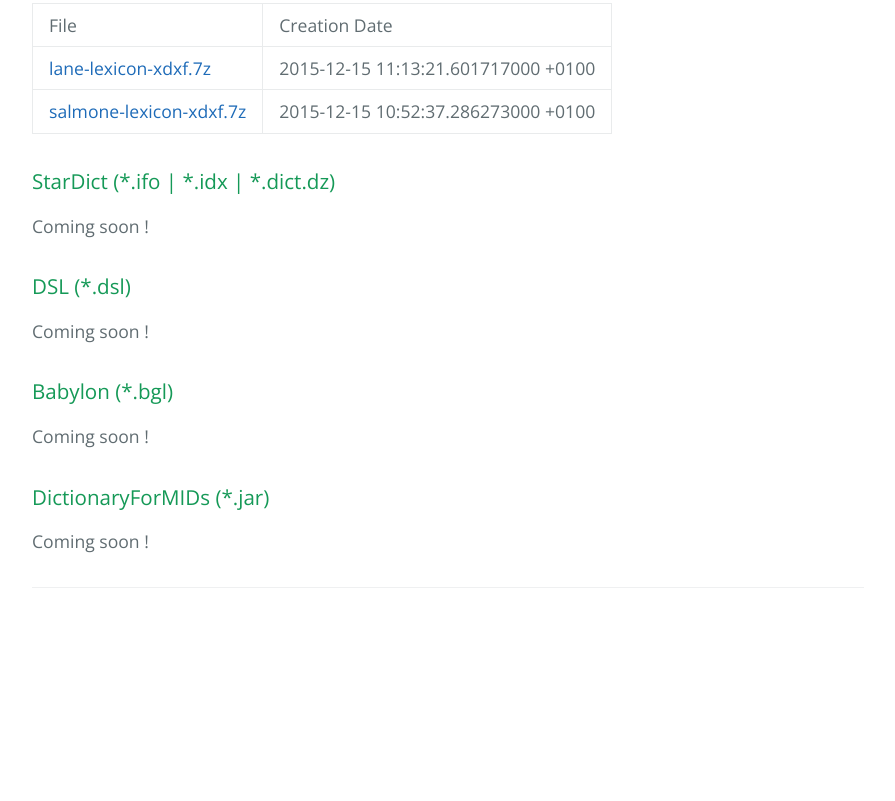
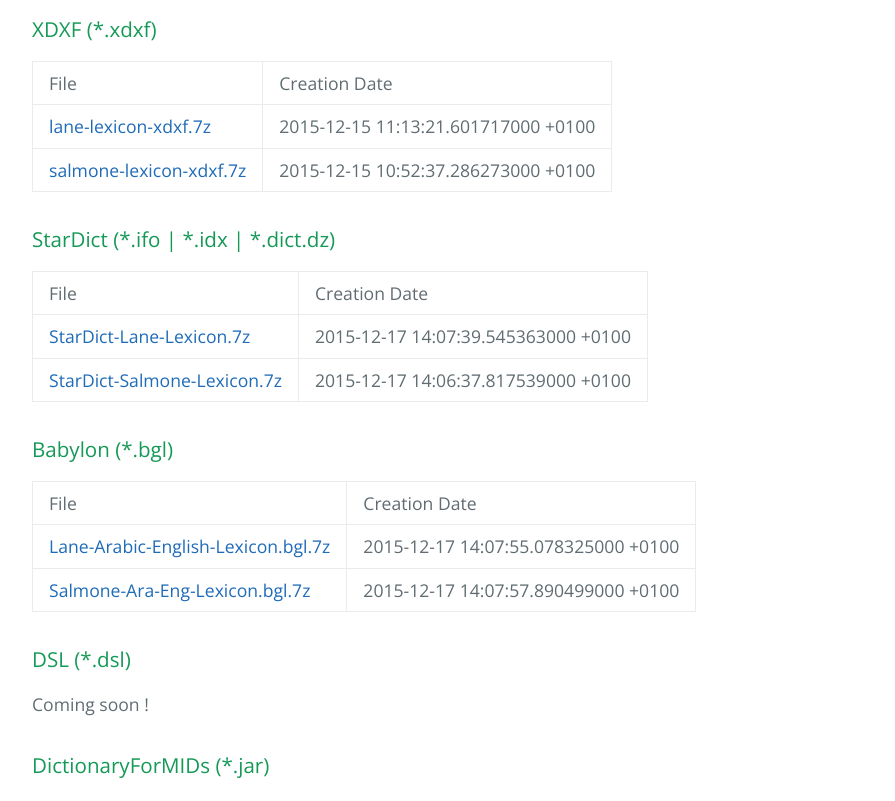
Before and after one commit to abu-dju/abu-dju.github.io, a plain HTML site: page dl.html in a window 1280 px wide. Shown: the part 1893-2694 px from the top of the page, without its empty margins (192-1087 px from the left). Before the commit the page ends 2545 px from the top, so only its background shows below. Drawn offline with nearby package versions, Linux system fonts and the light colour scheme.

Commit message:
Adding 2 new formats: Babylon (*.bgl) and StarDict (*.dict.dz|*.idx|*.ifo)

```diff
--- a/dl.html
+++ b/dl.html
@@ -16,6 +16,8 @@
     </section>
 
 <section class="main-content">
+
+<p><b><a href="index.html">HOME</a></b></p>
 
 <h3><a class="anchor" aria-hidden="true">
 <span class="octicon octicon-link"></span></a>
@@ -148,16 +150,46 @@ XDXF (*.xdxf)</h3>
 <h3><a class="anchor" aria-hidden="true">
 <span class="octicon octicon-link"></span></a>
 StarDict (*.ifo | *.idx | *.dict.dz)</h3>
-Coming soon !
+
+<table>
+<tr>
+<td>File</td>
+<td>Creation Date</td>
+</tr>
+<tr>
+<td><a href="dist/stardict/StarDict-Lane-Lexicon.7z">StarDict-Lane-Lexicon.7z</a></td>
+<td>2015-12-17 14:07:39.545363000 +0100</td>
+</tr>
+<tr>
+<td><a href="dist/stardict/StarDict-Salmone-Lexicon.7z">StarDict-Salmone-Lexicon.7z</a></td>
+<td>2015-12-17 14:06:37.817539000 +0100</td>
+</tr>
+</table>
+
+
+<h3><a class="anchor" aria-hidden="true">
+<span class="octicon octicon-link"></span></a>
+Babylon (*.bgl)</h3>
+
+<table>
+<tr>
+<td>File</td>
+<td>Creation Date</td>
+</tr>
+<tr>
+<td><a href="dist/babylon/Lane-Arabic-English-Lexicon.bgl.7z">Lane-Arabic-English-Lexicon.bgl.7z</a></td>
+<td>2015-12-17 14:07:55.078325000 +0100</td>
+</tr>
+<tr>
+<td><a href="dist/babylon/Salmone-Ara-Eng-Lexicon.bgl.7z">Salmone-Ara-Eng-Lexicon.bgl.7z</a></td>
+<td>2015-12-17 14:07:57.890499000 +0100</td>
+</tr>
+</table>
+
 
 <h3><a class="anchor" aria-hidden="true">
 <span class="octicon octicon-link"></span></a>
 DSL (*.dsl)</h3>
-Coming soon !
-
-<h3><a class="anchor" aria-hidden="true">
-<span class="octicon octicon-link"></span></a>
-Babylon (*.bgl)</h3>
 Coming soon !
 
 <h3><a class="anchor" aria-hidden="true">
```
Also changed, not shown: dist/babylon/table.html (added, +14 -0 lines), dist/stardict/table.html (added, +14 -0 lines), 4 other files.
